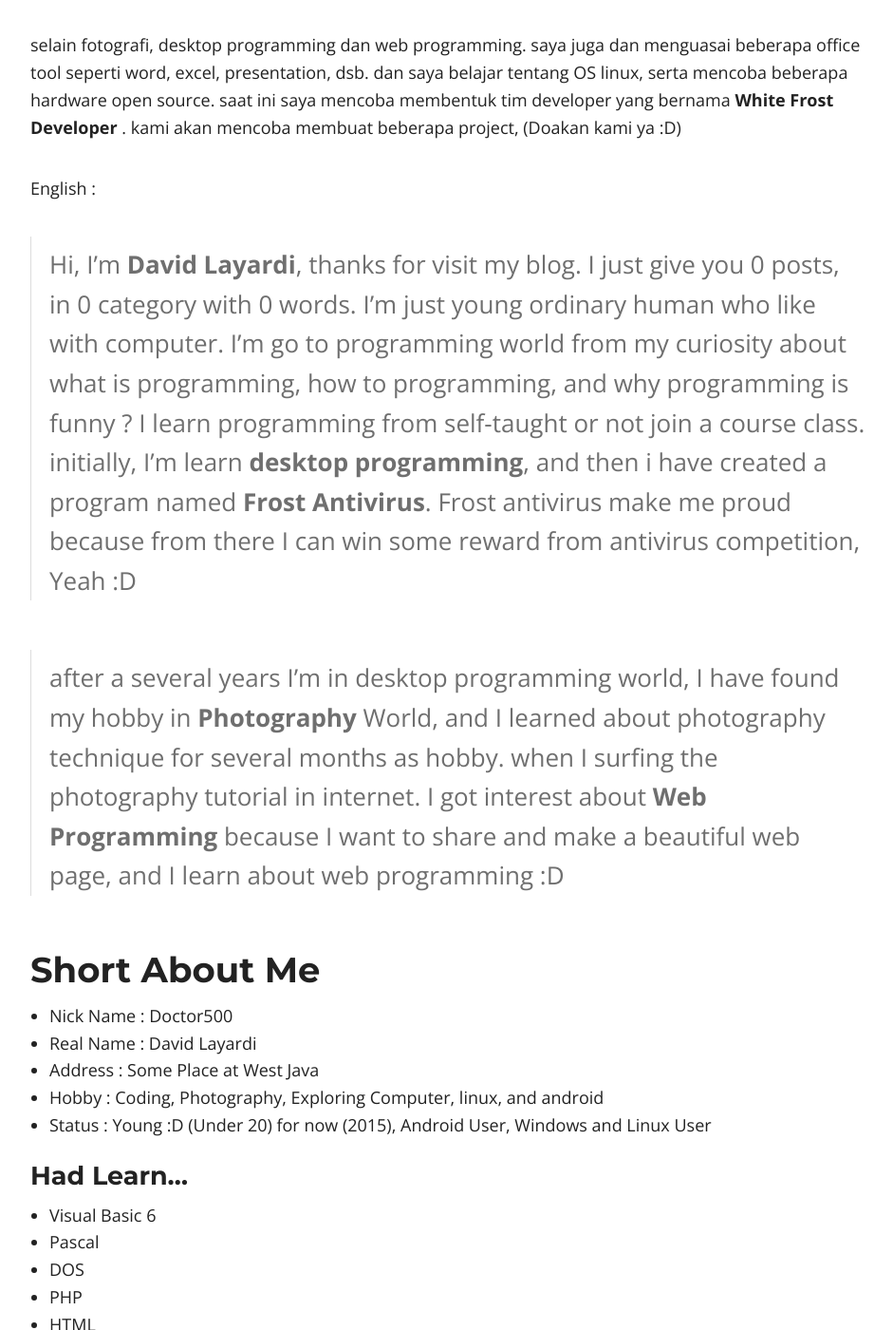
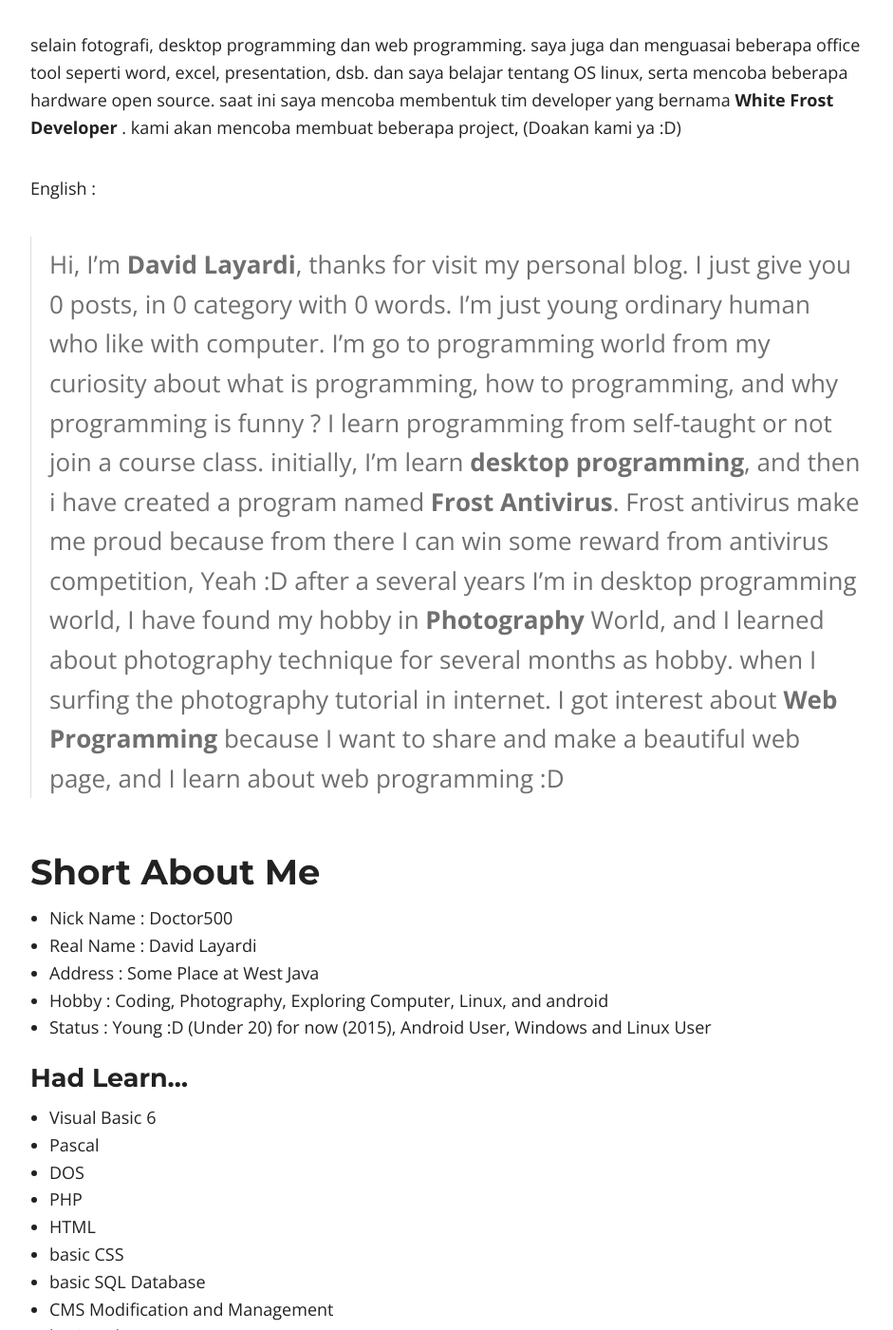
Before and after one commit to frost-team/doctor500.github.io, a Jekyll site: the page built from about.md, in a window 1280 px wide and 1400 px high, scrolled down 1201 px. Shown: the whole window at 95% size, without its empty margins (158-1099 px from the left). Built offline with Jekyll 4.4.1, drawn with Linux system fonts in a browser that asks for light colours; nearby versions of some CDN libraries; some of the changed text lies outside the part shown.

Commit message:
Update about.md

```diff
--- a/about.md
+++ b/about.md
@@ -39,16 +39,16 @@ selain fotografi, desktop programming dan web programming. saya juga dan menguas
 saat ini saya mencoba membentuk tim developer yang bernama **White Frost Developer** . kami akan mencoba membuat beberapa project, (Doakan kami ya :D)
 
 English :
-> Hi, I'm **David Layardi**, thanks for visit my blog. I just give you {{ site.posts | size }} posts, in {{ site.categories | size }} category with {{ total_words }} words. {% if featuredcount != 0 %} I have <a href="{{ site.url }}/featured">{{ featuredcount }} featured post</a>, and I recommend you for read that.{% endif %} I'm just young ordinary human who like with computer. I'm go to programming world from my curiosity about what is programming, how to programming, and why programming is funny ? I learn programming from self-taught or not join a course class. initially, I'm learn **desktop programming**, and then i have created a program named **Frost Antivirus**. Frost antivirus make me proud because from there I can win some reward from antivirus competition, Yeah :D
 
-> after a several years I'm in desktop programming world, I have found my hobby in **Photography** World, and I learned about photography technique for several months as hobby. when I surfing the photography tutorial in internet. I got interest about **Web Programming** because I want to share and make a beautiful web page, and I learn about web programming :D
+> Hi, I'm **David Layardi**, thanks for visit my personal blog. I just give you {{ site.posts | size }} posts, in {{ site.categories | size }} category with {{ total_words }} words. {% if featuredcount != 0 %} I have <a href="{{ site.url }}/featured">{{ featuredcount }} featured post</a>, and I recommend you for read that.{% endif %} I'm just young ordinary human who like with computer. I'm go to programming world from my curiosity about what is programming, how to programming, and why programming is funny ? I learn programming from self-taught or not join a course class. initially, I'm learn **desktop programming**, and then i have created a program named **Frost Antivirus**. Frost antivirus make me proud because from there I can win some reward from antivirus competition, Yeah :D
+after a several years I'm in desktop programming world, I have found my hobby in **Photography** World, and I learned about photography technique for several months as hobby. when I surfing the photography tutorial in internet. I got interest about **Web Programming** because I want to share and make a beautiful web page, and I learn about web programming :D
 
 ##Short About Me
 
 * Nick Name : Doctor500
 * Real Name : David Layardi
 * Address   : Some Place at West Java
-* Hobby     : Coding, Photography, Exploring Computer, linux, and android
+* Hobby     : Coding, Photography, Exploring Computer, Linux, and android
 * Status    : Young :D (Under 20) for now (2015), Android User, Windows and Linux User
 
 ###Had Learn...
```
Also changed, not shown: other parts of about.md (+3 -3 lines).
